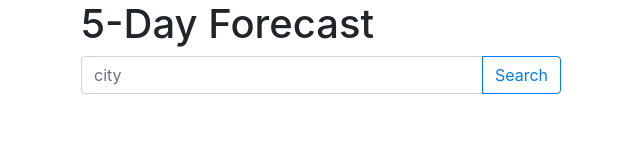
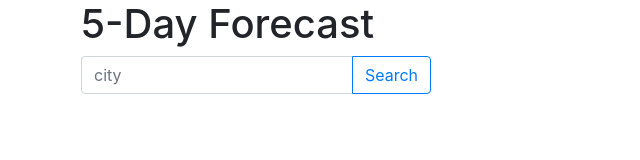
Before and after one commit to Alais555/weather-dashboard-APIserver, a plain HTML site: page index.html in a window 1280 px wide. Shown: the whole page, without its empty margins (4-644 px from the left). Drawn offline with nearby package versions, Linux system fonts and the light colour scheme.

Commit message:
testing codes

```diff
--- a/index.html
+++ b/index.html
@@ -14,10 +14,12 @@
       integrity="sha384-9aIt2nRpC12Uk9gS9baDl411NQApFmC26EwAOH8WgZl5MYYxFfc+NcPb1dKGj7Sk"
       crossorigin="anonymous"
     />
-    <title>Hello, world!</title>
+    <title>Daily Weather Report</title>
   </head>
   <body>
     <div class="container">
+      <div class="row r1">
+				<div class="col-md-4 c1">
       <h1>5-Day Forecast</h1>
       <form style="max-width: 30em">
         <div class="input-group mb-3">
```
